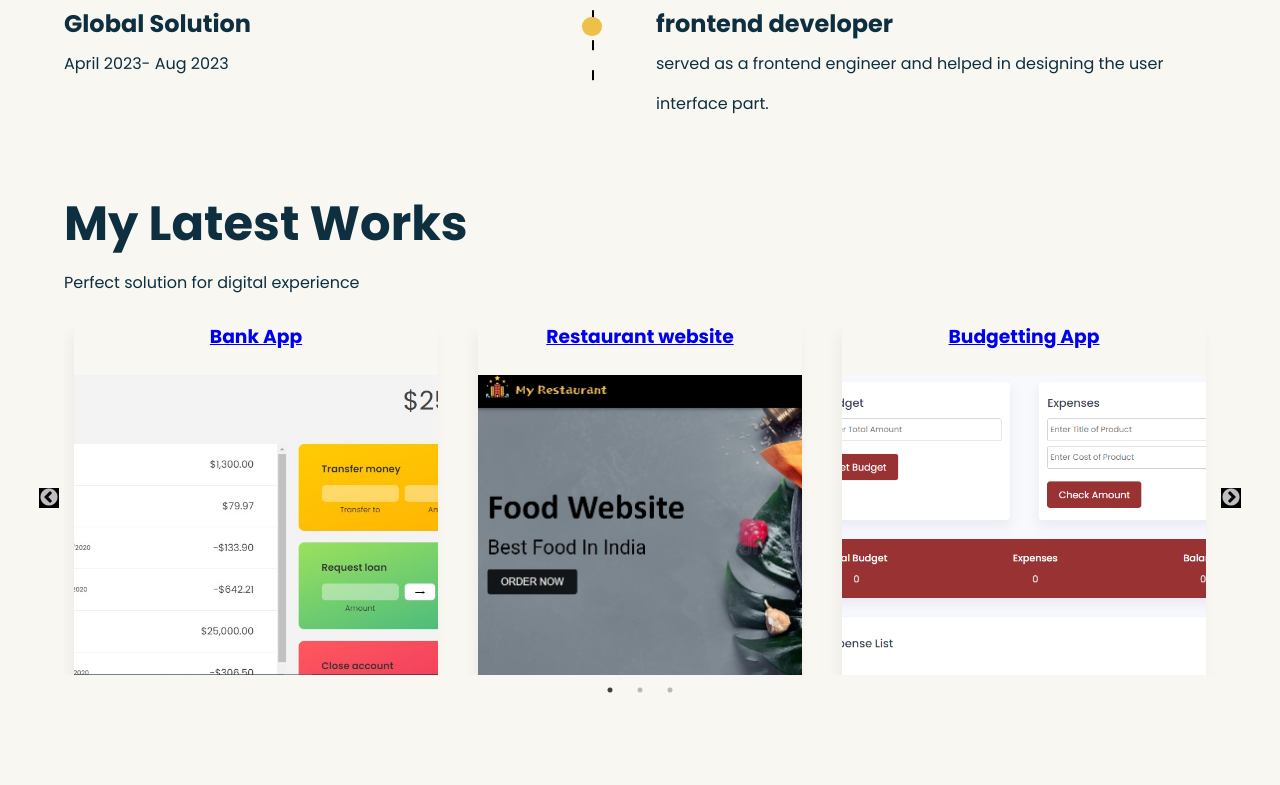
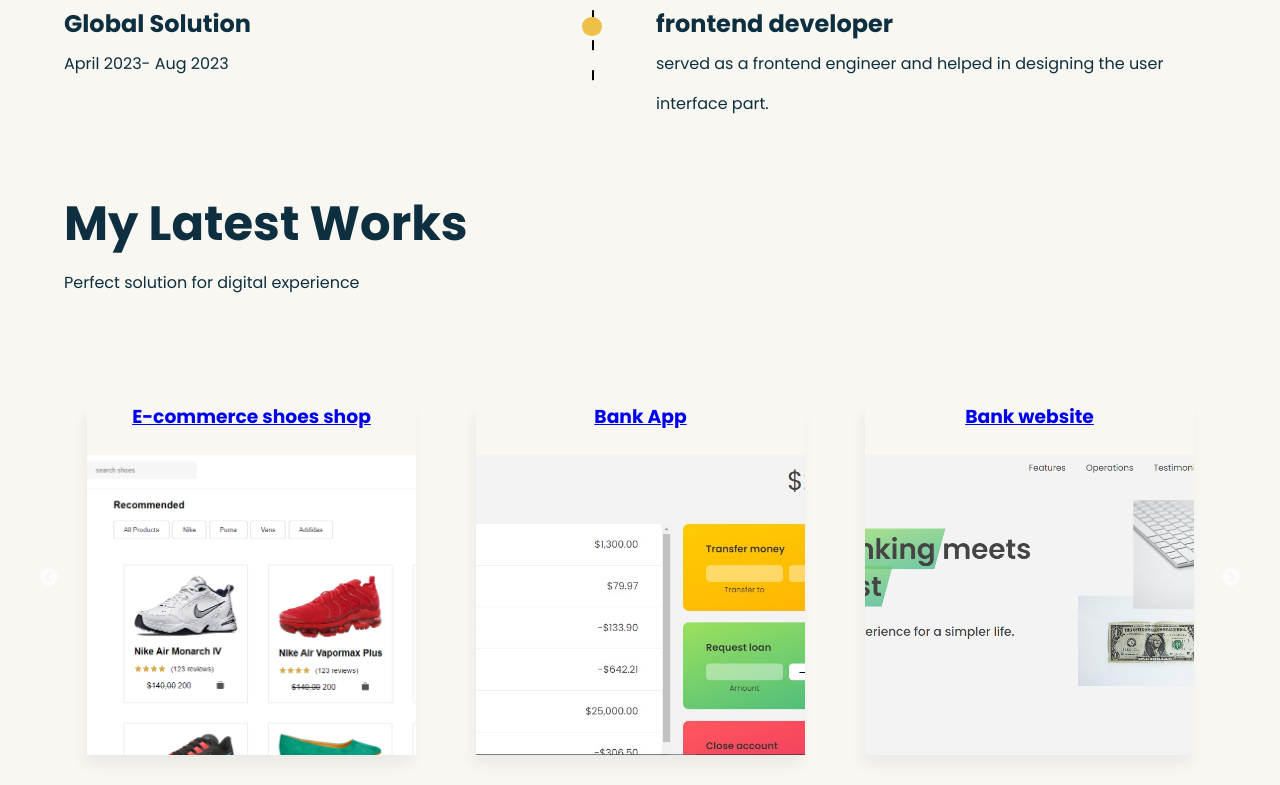
Before and after one commit to Abdirizackmasta/Portfoliov2, a React (Vite) app: page / in a window 1280 px wide. Shown: the part 2000-2785 px from the top of the page. Built offline with nearby package versions, Linux system fonts and the light colour scheme.

Commit message:
added some functionality to the header section

```diff
--- a/src/components/Footer/Footer.jsx
+++ b/src/components/Footer/Footer.jsx
@@ -26,7 +26,7 @@ const Footer = () => {
             amazing together.
           </span>
           <span className="primaryText">
-            Start by{" "}
+            Start by
             <a href="mailto:abdirizackissack2018@gmail.com">saying hi</a>
           </span>
         </div>
@@ -37,27 +37,32 @@ const Footer = () => {
             <ul className="flexCenter">
               <li>
                 <a href="https://wa.me/+254719455494">
-                  <WhatsAppIcon />
+                  WhatsApp
+                  {/* <WhatsAppIcon /> */}
                 </a>
               </li>
               <li>
                 <a href="https://www.facebook.com/abdirizack.issacksiyat">
-                  <FacebookIcon />
+                  Facebook
+                  {/* <FacebookIcon /> */}
                 </a>
               </li>
               <li>
                 <a href="https://www.instagram.com/abdulrazaq_masta/">
-                  <InstagramIcon />
+                  {/* <InstagramIcon /> */}
+                  Instagram
                 </a>
               </li>
               <li>
                 <a href="https://twitter.com/ibnu_isxaq">
-                  <TwitterIcon />
+                  Twitter
+                  {/* <TwitterIcon /> */}
                 </a>
               </li>
               <li>
                 <a href="https://github.com/Abdirizackmasta">
-                  <GitHubIcon />
+                  Github
+                  {/* <GitHubIcon /> */}
                 </a>
               </li>
             </ul>
@@ -67,7 +72,7 @@ const Footer = () => {
         <div className={css.right}>
           <div className={css.info}>
             <span className="secondaryText">Information</span>
-            <p>145 New York, FL 5467, USA</p>
+            <p>Nairobi, Easteligh, 12th Street, Kenya</p>
           </div>
           <ul className={css.menu}>
             <li>
--- a/src/components/Footer/Footer.module.scss
+++ b/src/components/Footer/Footer.module.scss
@@ -61,6 +61,10 @@
           flex-direction: column;
           gap: 10px;
           a {
+            text-decoration: none;
+            color: $primary;
+            font-size: 19px;
+            font-weight: 500;
             li {
               color: $secondary;
               background-color: rgb(247, 245, 240);
--- a/src/components/Portfolio/Portfolio.module.scss
+++ b/src/components/Portfolio/Portfolio.module.scss
@@ -1,4 +1,22 @@
 @import "../../styles/contants.scss";
+.slider :global {
+  .slick-list {
+    margin: 0 -7px;
+    box-sizing: initial;
+    padding: 80px 0px;
+    overflow-y: visible;
+    & .slick-slide > div {
+      padding: 0 20px;
+    }
+    & .slick-slide.slick-active.slick-current + .slick-slide {
+      @media (min-width: $lg) {
+        transition: all 1000ms ease-out;
+        scale: 1.1;
+        transform: translateY(-30px);
+      }
+    }
+  }
+}
 
 .project {
   display: flex;
@@ -21,9 +39,4 @@
   align-items: flex-end;
   flex-wrap: wrap;
   margin-bottom: 27px;
-  > :nth-child(2) {
-    text-decoration: underline;
-    color: orange;
-    cursor: pointer;
-  }
 }
--- a/src/components/Portfolio/portfolio.jsx
+++ b/src/components/Portfolio/portfolio.jsx
@@ -6,17 +6,24 @@ import css from "./Portfolio.module.scss";
 import { motion } from "framer-motion";
 import {
   fadeIn,
+  footerVariants,
   staggerChildren,
   textVariant,
   textVariant2,
 } from "../../utils/motion";
+import { myProjects } from "../../utils/data";
 const Slick = () => {
   function Arrow(props) {
     const { className, style, onClick } = props;
     return (
       <div
         className={className}
-        style={{ ...style, display: "block", background: "black" }}
+        style={{
+          ...style,
+          display: "block",
+          // background: "wheat",
+          // borderRadius: "10px",
+        }}
         onClick={onClick}
       />
     );
@@ -24,9 +31,9 @@ const Slick = () => {
   var settings = {
     dots: true,
     infinite: true,
-    speed: 500,
+    speed: 400,
     slidesToShow: 3,
-    slidesToScroll: 2,
+    slidesToScroll: 1,
     initialSlide: 0,
     nextArrow: <Arrow />,
     prevArrow: <Arrow />,
@@ -68,68 +75,20 @@ const Slick = () => {
           </p>
         </div>
       </motion.div>
-
-      <Slider {...settings}>
-        <a href="https://abdirizackmasta.github.io/bank-app/">
-          <div className={`${css.project}`}>
-            <h3>Bank App</h3>
-            <img src="./bank.jpg" alt="bank-app picture" />
-
-            {/* <a href="https://abdirizackmasta.github.io/bank-app/">
-              See the live project
-            </a> */}
-          </div>
-        </a>
-        <a href="https://restaurant-v4d.pages.dev//">
-          <div className={`${css.project}`}>
-            <h3>Restaurant website</h3>
-            <img src="./restaurant.jpg" alt="bank-app picture" />
-            {/* <a href="https://abdirizackmasta.github.io/bank-app/">
-              See the live project
-            </a> */}
-          </div>
-        </a>
-        <a href="https://budgetting-app.pages.dev/">
-          <div className={`${css.project}`}>
-            <h3>Budgetting App</h3>
-            <img src="./budgetting.png" alt="budgetting app pic" />
-
-            {/* <a href="https://abdirizackmasta.github.io/bank-app/">
-              See the live project
-            </a> */}
-          </div>
-        </a>
-        <a href="https://real-estate-7p9.pages.dev/">
-          <div className={`${css.project}`}>
-            <h3>Real state</h3>
-            <img src="./realstate.png" alt="real state picture" />
-
-            {/* <a href="https://abdirizackmasta.github.io/bank-app/">
-              See the live project
-            </a> */}
-          </div>
-        </a>
-        <a href="https://abdirizackmasta.github.io/a-ludo-game//">
-          <div className={`${css.project}`}>
-            <h3>Ludo game</h3>
-            <img src="./ludo.png" alt="bank-app picture" />
-
-            {/* <a href="https://abdirizackmasta.github.io/bank-app/">
-              See the live project
-            </a> */}
-          </div>
-        </a>
-        <a href="https://abdirizackmasta.github.io/a-bank-website//">
-          <div className={`${css.project}`}>
-            <h3>Bank website</h3>
-            <img src="./bank-website.png" alt="bank-app picture" />
-
-            {/* <a href="https://abdirizackmasta.github.io/bank-app/">
-              See the live project
-            </a> */}
-          </div>
-        </a>
-      </Slider>
+      <motion.div variants={footerVariants}>
+        <Slider {...settings} className={css.slider}>
+          {myProjects.map((project, i) => {
+            return (
+              <a href={project.link}>
+                <div className={css.project}>
+                  <h3>{project.projectName}</h3>
+                  <img src={project.image} alt="App-image" />
+                </div>
+              </a>
+            );
+          })}
+        </Slider>
+      </motion.div>
     </motion.section>
   );
 };
--- a/src/components/hero/Hero.jsx
+++ b/src/components/hero/Hero.jsx
@@ -65,7 +65,7 @@ const Hero = () => {
             className={css.certificate}
           >
             <img src="./certificate.png" alt="" />
-            <span>CERTIFIED PROFATIONAL</span>
+            <span>CERTIFIED PROFESSIONAL</span>
             <span>FORNTEND DEVELOPER</span>
           </motion.div>
         </div>
--- a/src/hooks/useOutsideAlerter.jsx
+++ b/src/hooks/useOutsideAlerter.jsx
@@ -1,6 +1,6 @@
 import { useEffect, useState } from "react";
 
-export default function useOutsideAlerter({menuRef, setMenuOpened}) {
+export default function useOutsideAlerter({ menuRef, setMenuOpened }) {
   const viewport_width = document.documentElement.clientWidth;
   useEffect(() => {
     /**
@@ -9,7 +9,7 @@ export default function useOutsideAlerter({menuRef, setMenuOpened}) {
     function handleClickOutside(event) {
       if (menuRef.current && !menuRef.current.contains(event.target)) {
         if (viewport_width <= 640) {
-            setMenuOpened(false);
+          setMenuOpened(false);
         }
       }
     }
@@ -20,5 +20,4 @@ export default function useOutsideAlerter({menuRef, setMenuOpened}) {
       document.removeEventListener("mousedown", handleClickOutside);
     };
   }, [menuRef]);
-
 }
--- a/src/utils/data.js
+++ b/src/utils/data.js
@@ -101,6 +101,43 @@ export const comments = [
     img: "./people2.png",
   },
 ];
+export const myProjects = [
+  {
+    link: "https://shoes-shopping-site.netlify.app/",
+    projectName: "E-commerce shoes shop",
+    image: "./e-commerce.png",
+  },
+  {
+    link: "https://abdirizackmasta.github.io/bank-app/",
+    projectName: "Bank App",
+    image: "./bank.jpg",
+  },
+  {
+    link: "https://abdirizackmasta.github.io/a-bank-website//",
+    projectName: "Bank website",
+    image: "./bank-website.png",
+  },
+  {
+    link: "https://restaurant-v4d.pages.dev/",
+    projectName: "Restaurant website",
+    image: "./restaurant.jpg",
+  },
+  {
+    link: "https://budgetting-app.pages.dev/",
+    projectName: "Budgetting App",
+    image: "./budgetting.png",
+  },
+  {
+    link: "https://real-estate-7p9.pages.dev/",
+    projectName: "Real state",
+    image: "./realstate.png",
+  },
+  {
+    link: "https://abdirizackmasta.github.io/a-ludo-game/",
+    projectName: "Ludo game",
+    image: "./ludo.png",
+  },
+];
 
 export const sliderSettings = {
   dots: true,
--- a/src/utils/motion.js
+++ b/src/utils/motion.js
@@ -146,7 +146,7 @@ export const staggerChildren = {
 
 export const getMenuStyles = (menuOpened) => {
   if (document.documentElement.clientWidth <= 640) {
-    console.log("outside of sidebar reached");
+    // console.log("outside of sidebar reached");
     return { right: !menuOpened && "-100%" };
   }
 };
```
Also changed, not shown: public/e-commerce.png (added), 1 other file (tests, documents, lock files or other folders).
